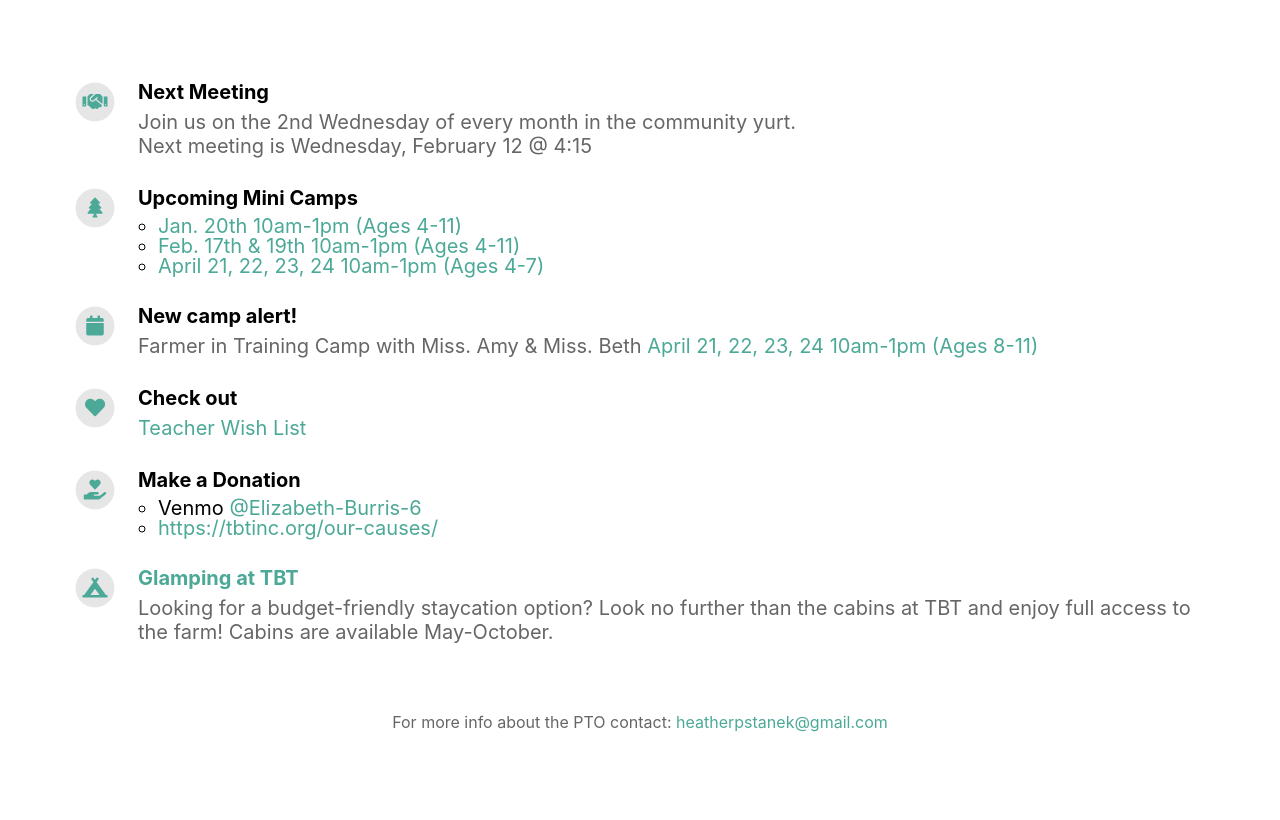
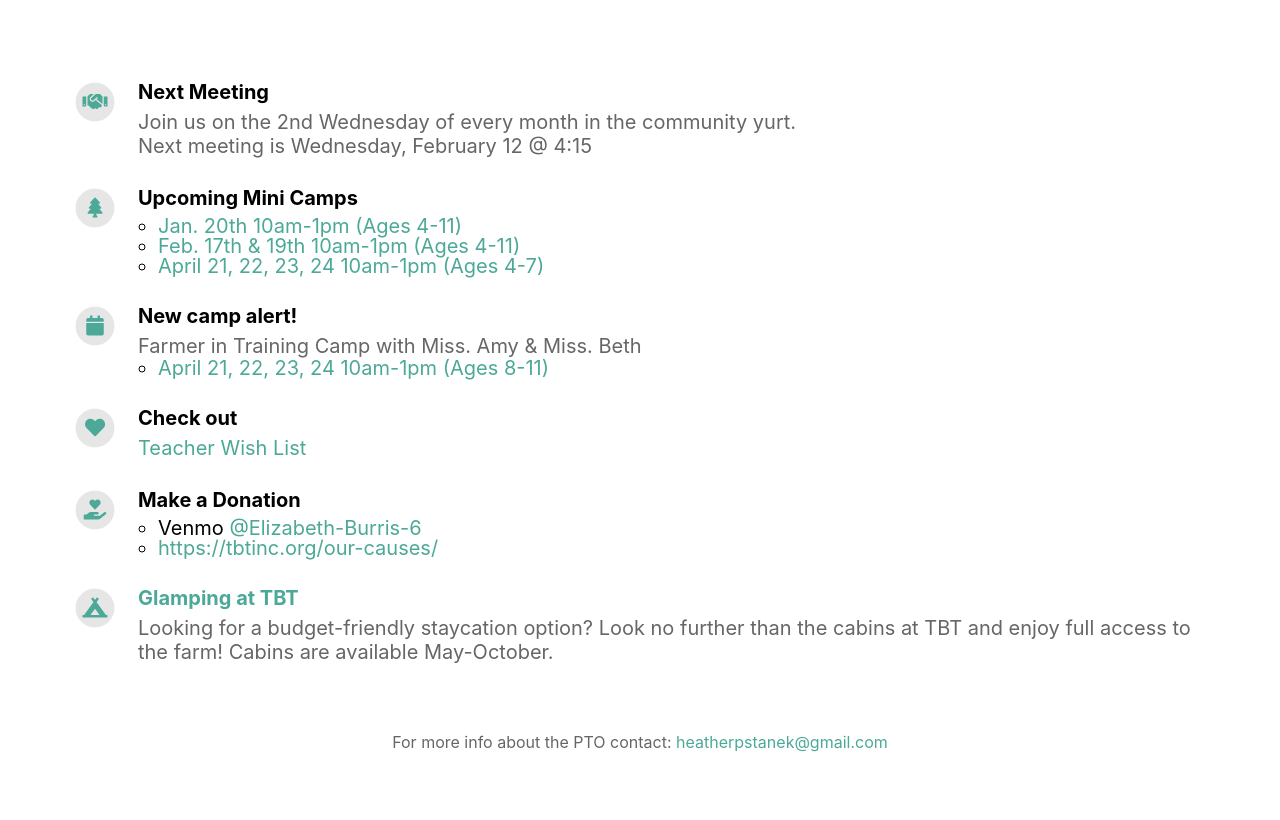
Before and after one commit to mrawdon/tbt-pto, a Jekyll site: the page built from index.html, in a window 1280 px wide. Shown: the part 716-1536 px from the top of the page. Built offline with Jekyll 4.4.1, drawn with Linux system fonts in a browser that asks for light colours; nearby versions of some CDN libraries.

Commit message:
Camping alert new line

```diff
--- a/_config.yml
+++ b/_config.yml
@@ -33,7 +33,7 @@ features:
   - title: New camp alert!
     description: |
       Farmer in Training Camp with Miss. Amy & Miss. Beth
-      [April 21, 22, 23, 24 10am-1pm (Ages 8-11)](https://lp.constantcontactpages.com/ev/calendar/001nfP8j83hTsPGrVPbVdxBWQ==)
+      * [April 21, 22, 23, 24 10am-1pm (Ages 8-11)](https://lp.constantcontactpages.com/ev/calendar/001nfP8j83hTsPGrVPbVdxBWQ==)
     fontawesome_icon_name: calendar
 
   - title: Check out
```
